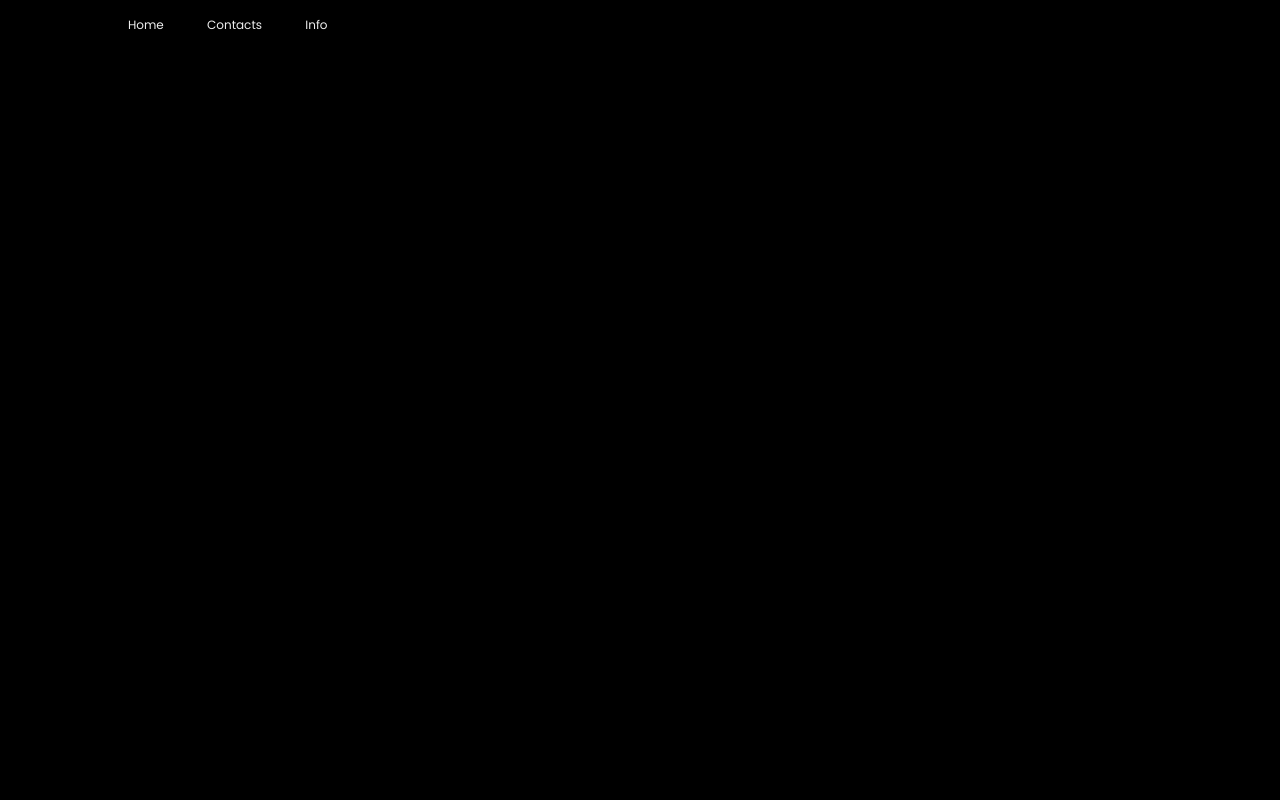
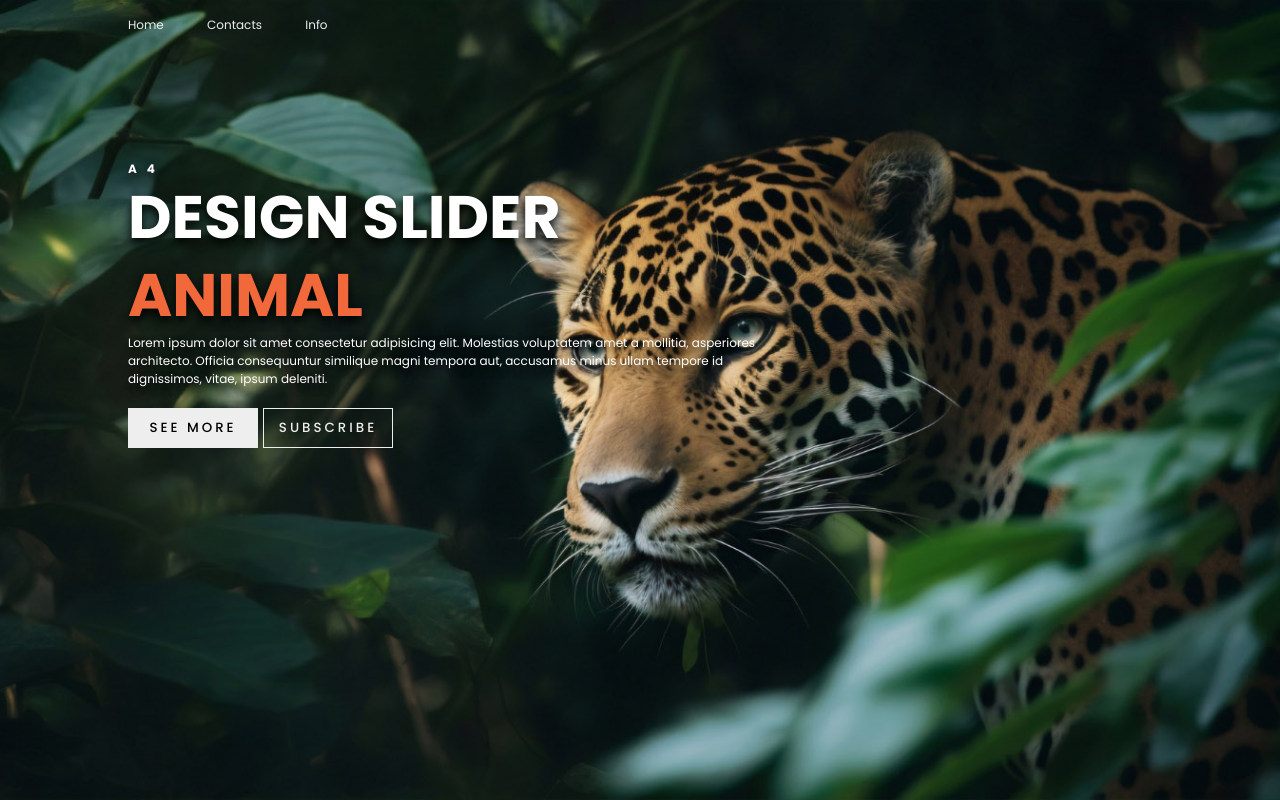
Before and after one commit to anxnyaaa/Magic-Slider, a plain HTML site: page index.html in a window 1280 px wide. Drawn offline with Linux system fonts and the light colour scheme.

Commit message:
thumbnail done

```diff
--- a/index.html
+++ b/index.html
@@ -17,6 +17,71 @@
             <a href="/info">Info</a>
         </nav>
     </header>
+    <div class="carousel">
+        <!-- list item -->
+        <div class="list">
+            <div class="item">
+                <img src="images/img1.jpg" alt="1st image">
+                <div class="content">
+                    <div class="author">A1</div>
+                    <div class="title">DESIGN SLIDER</div>
+                    <div class="topic">ANIMAL</div>
+                    <div class="des">
+                        Lorem ipsum dolor sit amet consectetur adipisicing elit. Molestias voluptatem amet a mollitia, asperiores architecto. Officia consequuntur similique magni tempora aut, accusamus minus ullam tempore id dignissimos, vitae, ipsum deleniti.
+                    </div>
+                    <div class="buttons">
+                        <button>SEE MORE</button>
+                        <button>SUBSCRIBE</button>
+                    </div>
+                </div>
+            </div>
+            <div class="item">
+                <img src="images/img2.jpg" alt="2nd image">
+                <div class="content">
+                    <div class="author">A2</div>
+                    <div class="title">DESIGN SLIDER</div>
+                    <div class="topic">ANIMAL</div>
+                    <div class="des">
+                        Lorem ipsum dolor sit amet consectetur adipisicing elit. Molestias voluptatem amet a mollitia, asperiores architecto. Officia consequuntur similique magni tempora aut, accusamus minus ullam tempore id dignissimos, vitae, ipsum deleniti.
+                    </div>
+                    <div class="buttons">
+                        <button>SEE MORE</button>
+                        <button>SUBSCRIBE</button>
+                    </div>
+                </div>
+            </div>
+            <div class="item">
+                <img src="images/img3.jpg" alt="3rd image">
+                <div class="content">
+                    <div class="author">A3</div>
+                    <div class="title">DESIGN SLIDER</div>
+                    <div class="topic">ANIMAL</div>
+                    <div class="des">
+                        Lorem ipsum dolor sit amet consectetur adipisicing elit. Molestias voluptatem amet a mollitia, asperiores architecto. Officia consequuntur similique magni tempora aut, accusamus minus ullam tempore id dignissimos, vitae, ipsum deleniti.
+                    </div>
+                    <div class="buttons">
+                        <button>SEE MORE</button>
+                        <button>SUBSCRIBE</button>
+                    </div>
+                </div>
+            </div>
+            <div class="item">
+                <img src="images/img4.jpg" alt="4th image">
+                <div class="content">
+                    <div class="author">A4</div>
+                    <div class="title">DESIGN SLIDER</div>
+                    <div class="topic">ANIMAL</div>
+                    <div class="des">
+                        Lorem ipsum dolor sit amet consectetur adipisicing elit. Molestias voluptatem amet a mollitia, asperiores architecto. Officia consequuntur similique magni tempora aut, accusamus minus ullam tempore id dignissimos, vitae, ipsum deleniti.
+                    </div>
+                    <div class="buttons">
+                        <button>SEE MORE</button>
+                        <button>SUBSCRIBE</button>
+                    </div>
+                </div>
+            </div>
+        </div>
+    </div>
 </body>
 <script src="app.js"></script>
 
--- a/style.css
+++ b/style.css
@@ -17,8 +17,72 @@ header{
     height: 50px;
     display: flex;
     align-items: center;
-    gap: 10px;
+    position: relative;
+    z-index: 100;
+
 }
 header a {
     margin-right: 40px;
 }
+
+/* carousel */
+.carousel {
+    width: 100vw;
+    height: 100vh;
+    overflow:hidden;
+    margin-top: -50px;
+    position: relative;
+}
+.carousel .list .item {
+    position: absolute;
+    inset: 0 0 0 0;
+}
+.carousel .list .item img{
+    width: 100%;
+    height: 100%;
+    object-fit: cover;
+}
+.carousel .list .item .content {
+    position: absolute;
+    top: 20%;
+    width: 1140px;
+    max-width: 80%;
+    left: 50%;
+    transform: translateX(-50%);
+    padding-right: 30%;
+    box-sizing: border-box;
+    color: #fff;
+    text-shadow: 0 5px 10px #000400;
+}
+.carousel .list .item .content .author {
+    font-weight: bold;
+    letter-spacing: 10px;
+}
+.carousel .list .item .content .title,
+.carousel .list .item .content .topic {
+    font-weight: bold;
+    font-size: 5em;
+    line-height: 1.3em;
+}
+.carousel .list .item .content .topic {
+    color: #f1683a;
+}
+.carousel .list .item .content .buttons {
+    display: grid;
+    grid-template-columns: repeat(2, 130px) ;
+    grid-template-rows: 40px;
+    gap: 5px;
+    margin-top: 20px;
+}
+.carousel .list .item .content button {
+    border: none;
+    background-color: #eee;
+    letter-spacing: 3px;
+    font-family: Poppins;
+    font-weight: 500;
+}
+.carousel .list .item .content button:nth-child(2) {
+    background-color: transparent;
+    color: #eee;
+    border: 1px solid #eee;
+}
```
